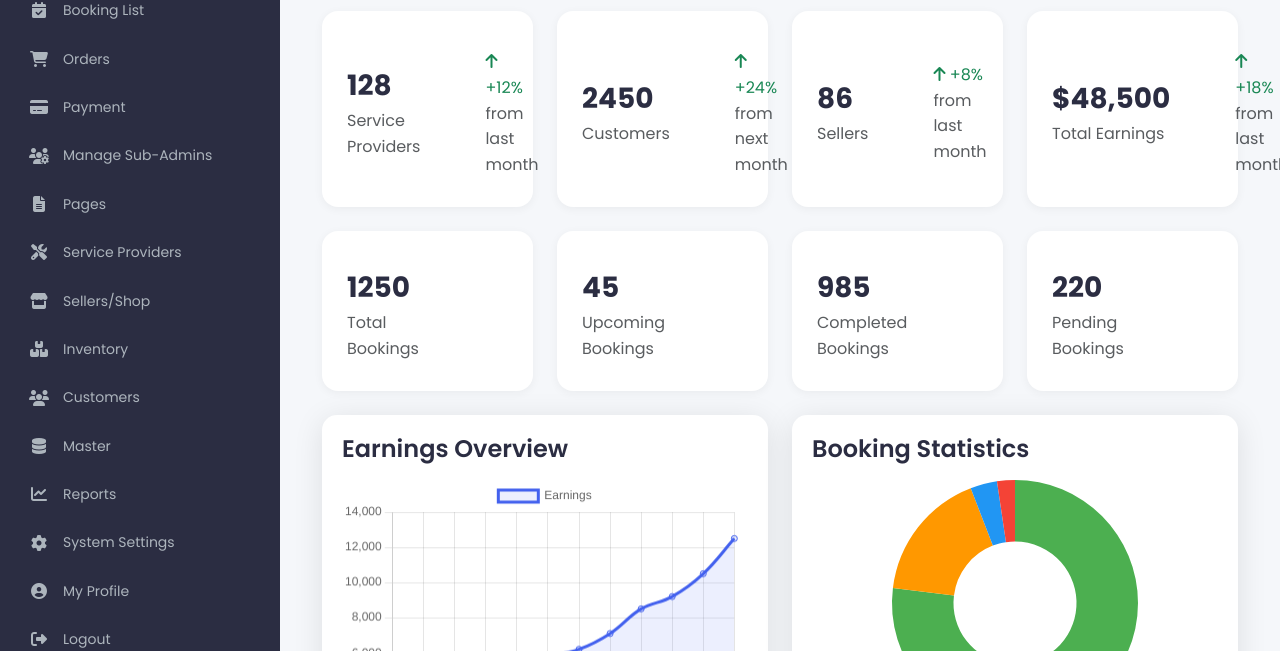
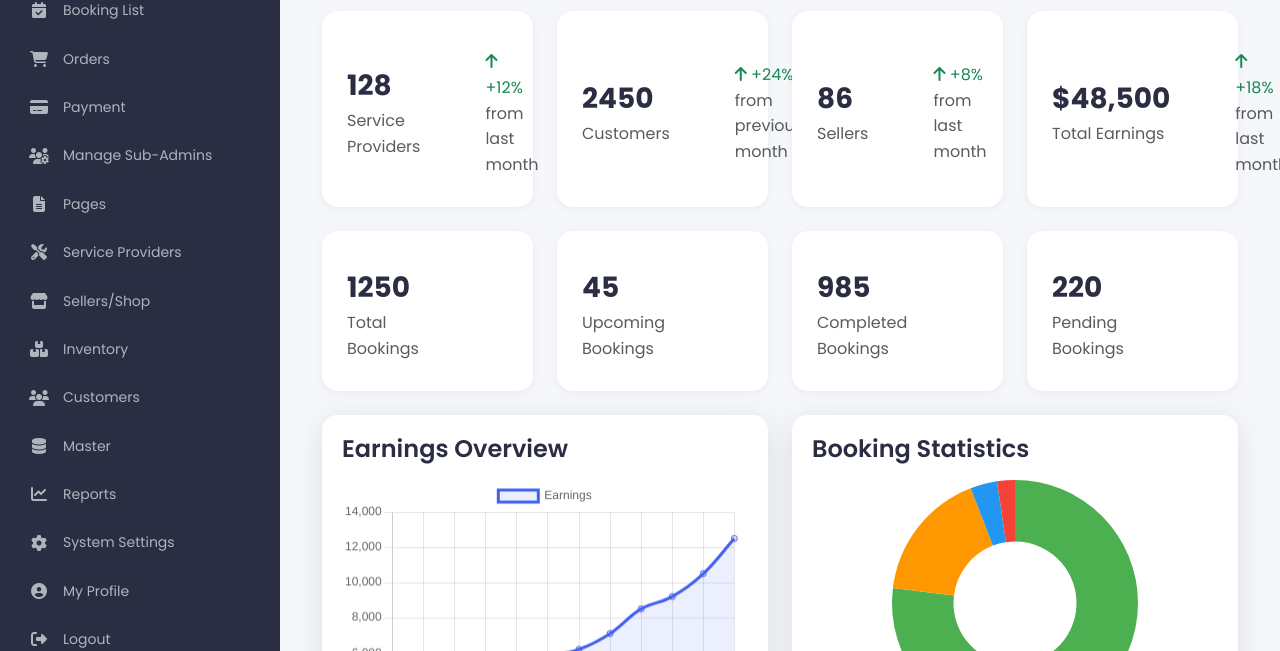
Before and after one commit to Sagar398/AloProject, a plain HTML site: page admin/dashboard.html in a window 1280 px wide. Shown: the part 149-800 px from the top of the page. Drawn offline with nearby package versions, Linux system fonts and the light colour scheme.

Commit message:
changes in customer branch admin dahboard.html in line 110

```diff
--- a/admin/dashboard.html
+++ b/admin/dashboard.html
@@ -107,7 +107,7 @@
                             </div>
                             <div class="mt-2">
                                 <span class="text-success"><i class="fas fa-arrow-up"></i> +24%</span>
-                                <span class="text-muted"> from next month</span>
+                                <span class="text-muted"> from previous month</span>
                             </div>
                         </div>
                     </div>
```
